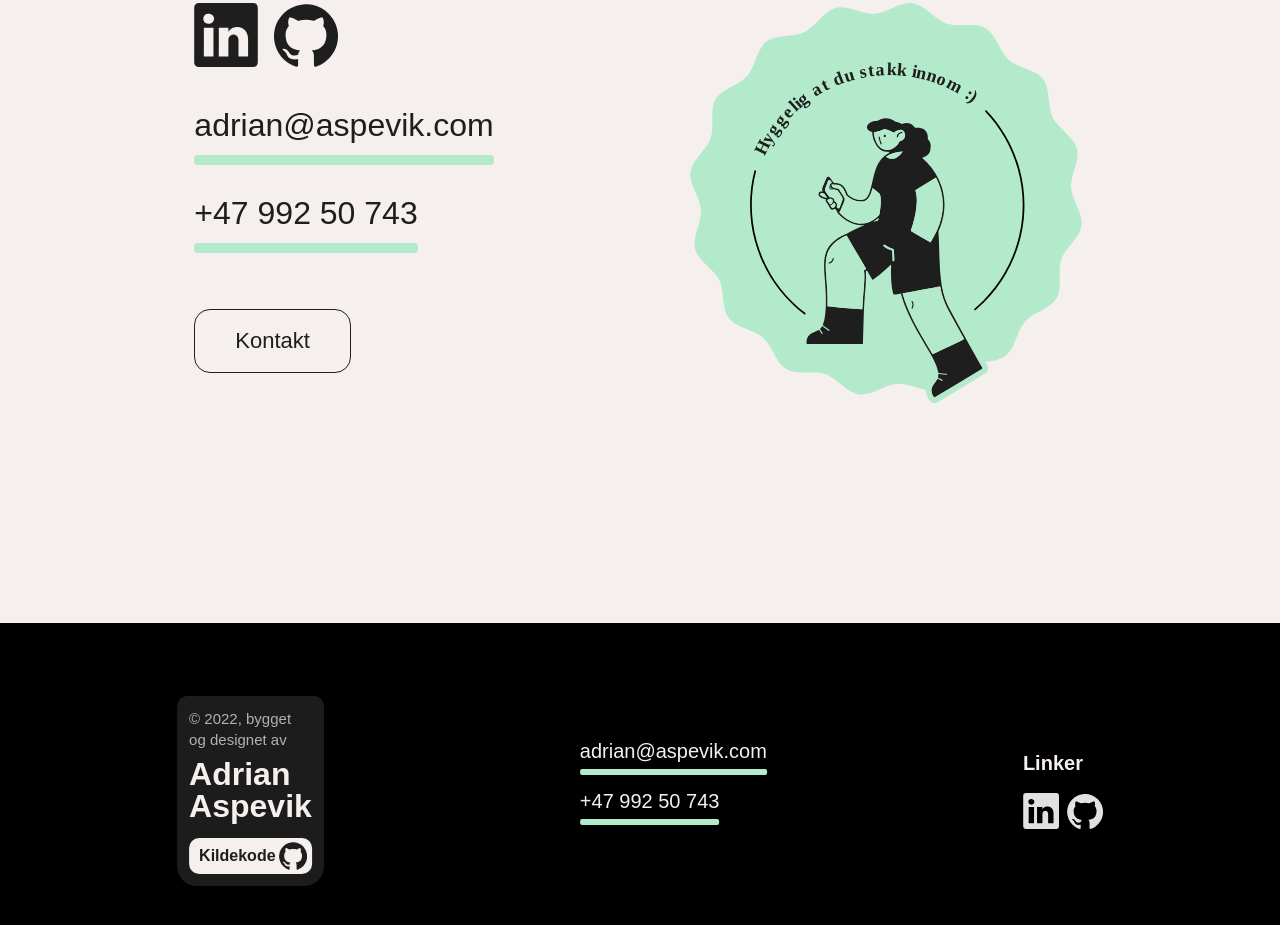
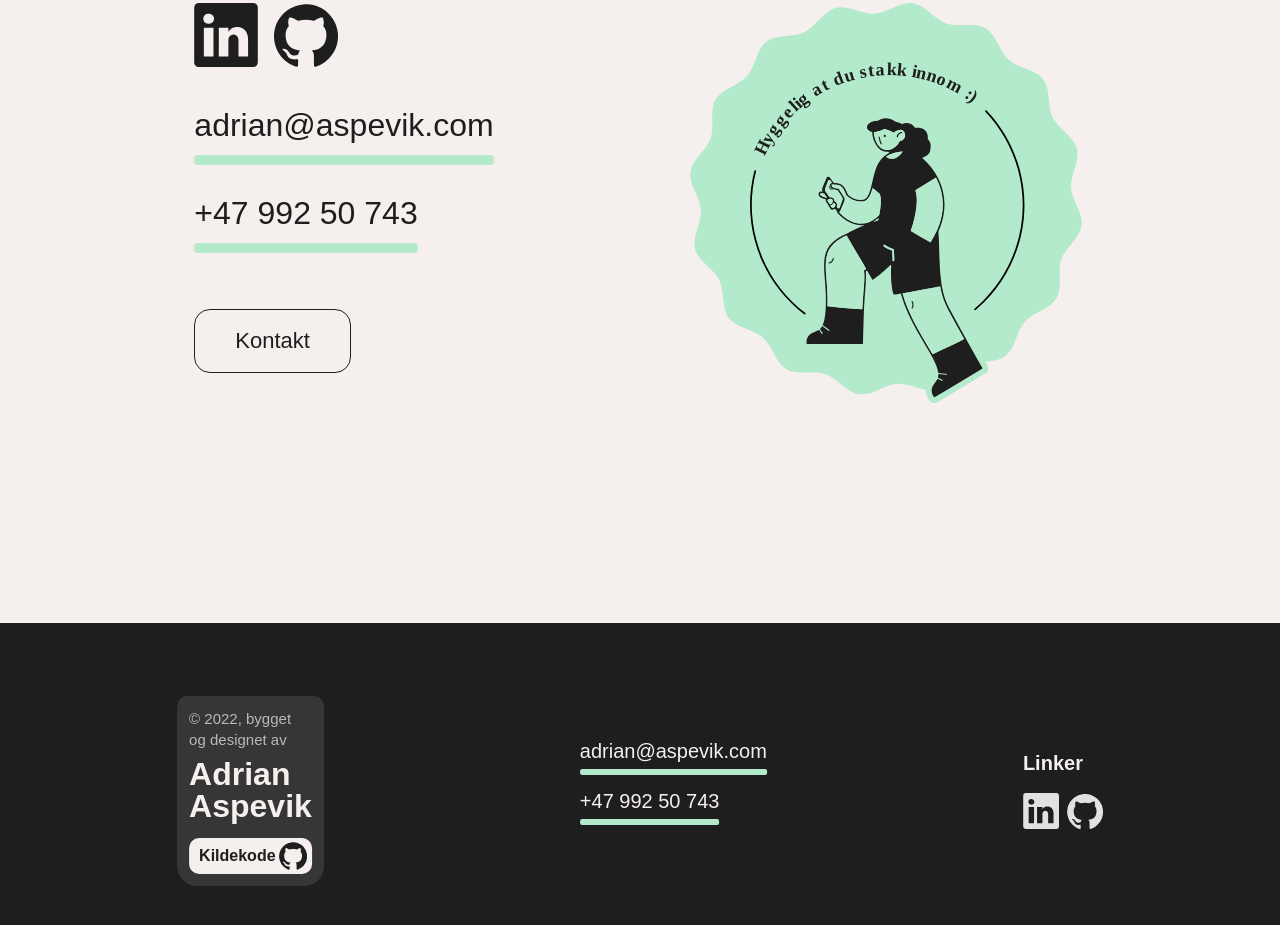
Before and after one commit to theTurtl/aaspevik-webspace, a Gatsby site: page / in a window 1280 px wide. Shown: the part 2792-3717 px from the top of the page. Built offline with nearby package versions, Linux system fonts and the light colour scheme; Gatsby itself is replaced by a stand-in of ours.

Commit message:
changed footer background to a more faded black.

```diff
--- a/src/components/layout.css
+++ b/src/components/layout.css
@@ -861,7 +861,7 @@ span {
 .footerSection {
 	position: relative;
 	height: 336px;
-	background-color: var(--black);
+	background-color: var(--blackfade);
 }
 
 .footerContainer {
```
